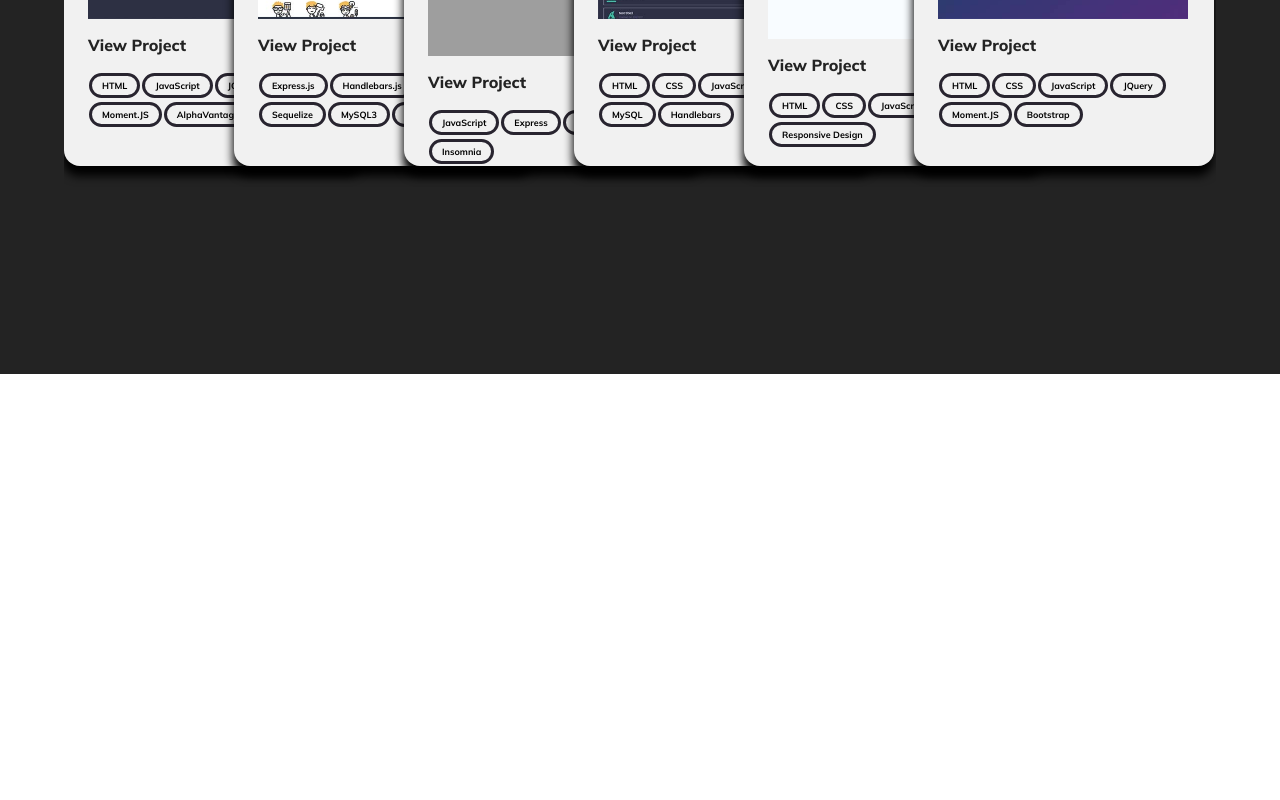
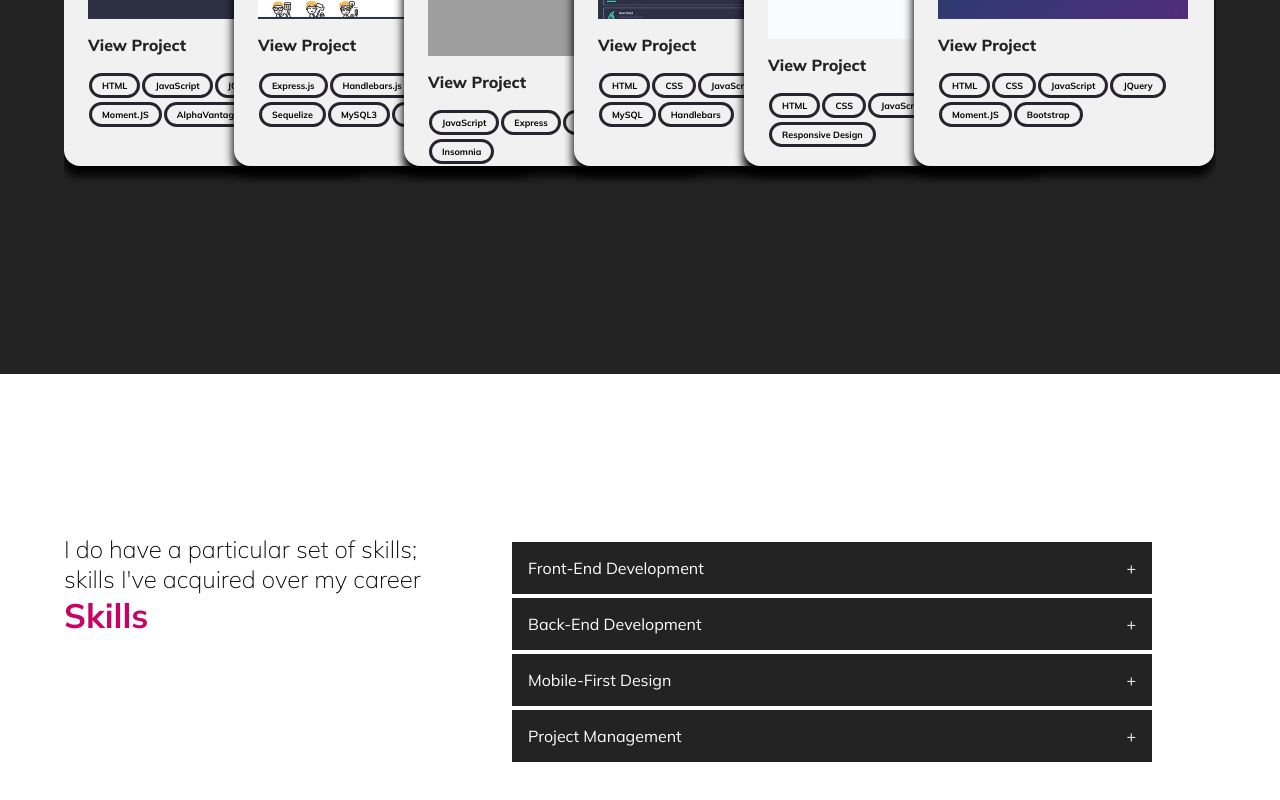
Before and after one commit to ashleyviola/react-portfolio, a React (Create React App) app: page / in a window 1280 px wide. Shown: the part 2268-3068 px from the top of the page. Before the commit the page ends 2642 px from the top, so only its background shows below. Built offline with nearby package versions, Linux system fonts and the light colour scheme; grey boxes are pictures that could not be loaded.

Commit message:
added skills content and styling

```diff
--- a/src/App.js
+++ b/src/App.js
@@ -2,9 +2,10 @@ import React, { useState} from 'react';
 import Nav from './components/Nav';
 import Home from './components/Home';
 import About from './components/About';
+import Experience from './components/Experience';
+import Skills from './components/Skills';
 import './App.css';
 import { FontAwesomeIcon } from '@fortawesome/react-fontawesome'
-import Experience from './components/Experience';
 
 
 function App() {
@@ -48,6 +49,7 @@ function App() {
         <Home />
         <About />
         <Experience />
+        <Skills />
       </main>
     </div>
   );
--- /dev/null
+++ b/src/components/Accordion/index.js
@@ -0,0 +1,18 @@
+import React, { useState } from 'react';
+import './style.css';
+
+const Accordion = ({title, content }) => {
+    const [isActive, setIsActive] = useState(false);
+
+    return (
+        <div className="accordion-item">
+          <div className="accordion-title" onClick={() => setIsActive(!isActive)}>
+            <div>{title}</div>
+            <div>{isActive ? '-' : '+'}</div>
+          </div>
+          {isActive && <div className="accordion-content">{content}</div>}
+        </div>
+    );
+};
+
+export default Accordion;
--- /dev/null
+++ b/src/components/Accordion/style.css
@@ -0,0 +1,26 @@
+.accordion {
+    width: 50vw;
+    margin: .5rem 0 0 4rem  }
+
+.accordion-title {
+  display: flex;
+  flex-direction: row;
+  justify-content: space-between;
+  cursor: pointer;
+  background-color: var(--black);
+  color: white;
+}
+
+.accordion-title:hover {
+  background-image: linear-gradient(45deg, var(--pink), var(--blue));
+}
+
+.accordion-title {
+  padding: 1rem;
+  margin: 0 0 .25rem;
+}
+
+.accordion-content {
+  background-color: transparent;
+  padding: 1rem 1rem 2rem;
+}
--- /dev/null
+++ b/src/components/Skills/index.js
@@ -0,0 +1,23 @@
+import React from "react";
+import Accordion from "../Accordion";
+import { accordionData } from "../../utils/content";
+
+import './style.css';
+function Skill() {
+
+    return (
+        <div className="skills-container">
+            <div className="skills-intro">
+                <h2>I do have a particular set of skills; skills I've acquired over my career</h2>
+                <h3>Skills</h3>
+            </div>
+            <div className="accordion">
+                {accordionData.map(({ title, content }) => (
+                    <Accordion title={title} content={content} />
+                ))}
+            </div>
+        </div>
+    );
+};
+
+export default Skill;
--- /dev/null
+++ b/src/components/Skills/style.css
@@ -0,0 +1,12 @@
+.skills-container {
+    display: flex;
+    padding: 20vh 5vw;
+}
+
+.skills-intro {
+    width: 30vw;
+}
+
+.skills-intro h3 {
+    color: var(--pink);
+}
--- /dev/null
+++ b/src/utils/content.js
@@ -0,0 +1,30 @@
+export const accordionData = [
+    {
+        title: 'Front-End Development',
+        content: `Lorem ipsum dolor, sit amet consectetur adipisicing elit. Quis sapiente
+        laborum cupiditate possimus labore, hic temporibus velit dicta earum
+        suscipit commodi eum enim atque at? Et perspiciatis dolore iure
+        voluptatem.`
+      },
+      {
+        title: 'Back-End Development',
+        content: `Lorem ipsum, dolor sit amet consectetur adipisicing elit. Mollitia veniam
+        reprehenderit nam assumenda voluptatem ut. Ipsum eius dicta, officiis
+        quaerat iure quos dolorum accusantium ducimus in illum vero commodi
+        pariatur? Impedit autem esse nostrum quasi, fugiat a aut error cumque
+        quidem maiores doloremque est numquam praesentium eos voluptatem amet!
+        Repudiandae, mollitia id reprehenderit a ab odit!`
+      },
+      {
+        title: 'Mobile-First Design',
+        content: `Sapiente expedita hic obcaecati, laboriosam similique omnis architecto ducimus magnam accusantium corrupti
+        quam sint dolore pariatur perspiciatis, necessitatibus rem vel dignissimos
+        dolor ut sequi minus iste? Quas?`
+      },
+      {
+        title: 'Project Management',
+        content: `Sapiente expedita hic obcaecati, laboriosam similique omnis architecto ducimus magnam accusantium corrupti
+        quam sint dolore pariatur perspiciatis, necessitatibus rem vel dignissimos
+        dolor ut sequi minus iste? Quas?`
+      }
+]
```
